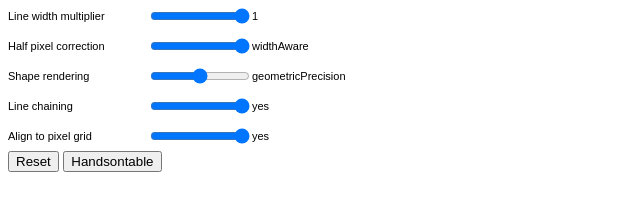
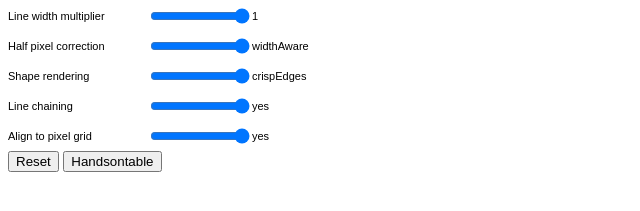
Before and after one commit to warpech/blurred-lines, a plain HTML site: page index.html in a window 1280 px wide. Shown: the part 143-354 px from the top of the page, 0-640 px from the left. Drawn offline with Linux system fonts and the light colour scheme.

Commit message:
make edges crisper (if my pixel grid adjustments are correct, this should only affect dashes)

```diff
--- a/index.html
+++ b/index.html
@@ -393,7 +393,7 @@
             edgesCount: '3', //0-3
             lineWidthMultiplier: '100',
             halfPixelCorrection: halfPixelCorrectionOptions.indexOf('widthAware'),
-            shapeRendering: shapeRenderingOptions.indexOf('geometricPrecision'),
+            shapeRendering: shapeRenderingOptions.indexOf('crispEdges'),
             lineChaining: lineChainingOptions.indexOf('yes'),
             pixelGridAlignment: pixelGridAlignmentOptions.indexOf('yes')
         }
```
